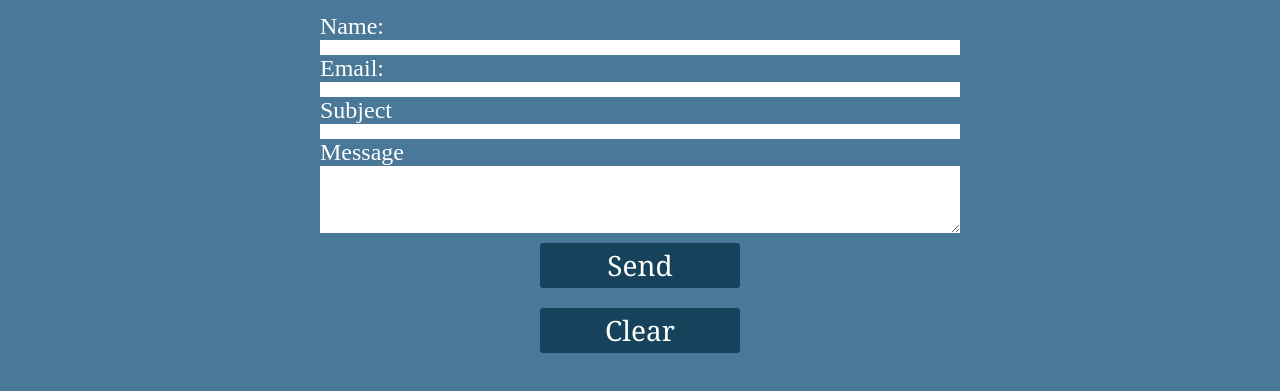
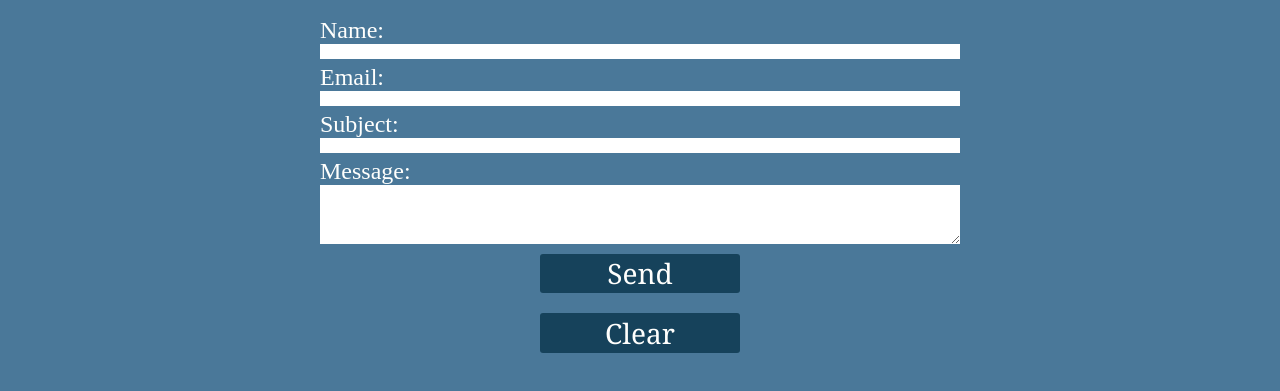
Before and after one commit to Ann-MarieKemp/portfolio, a Gatsby site: page /ContactInfo in a window 1280 px wide. Shown: the part 199-590 px from the top of the page. Built offline with nearby package versions, Linux system fonts and the light colour scheme; Gatsby itself is replaced by a stand-in of ours.

Commit message:
changed spacing on contact info page

```diff
--- a/src/pages/ContactInfo.js
+++ b/src/pages/ContactInfo.js
@@ -27,7 +27,7 @@ const ContactInfo = props => {
           <label className="form-label">Name:</label>
 
           <input className="form-input" type="text" name="name" id="name" />
-          <label className="form-label">Email: </label>
+          <label className="form-label">Email:</label>
           <input
             className="form-input"
             type="email"
@@ -35,7 +35,7 @@ const ContactInfo = props => {
             id="email"
           />
 
-          <label className="form-label subject">Subject </label>
+          <label className="form-label subject">Subject:</label>
           <input
             className="form-input"
             type="text"
@@ -43,7 +43,7 @@ const ContactInfo = props => {
             id="subject"
           />
 
-          <label className="form-label message">Message </label>
+          <label className="form-label message">Message:</label>
           <textarea
             className="form-input"
             name="message"
--- a/src/styles/ContactInfo.css
+++ b/src/styles/ContactInfo.css
@@ -41,3 +41,6 @@ button {
 .contact-email:hover {
   color: #16425b;
 }
+label {
+  margin-top: 0.2em;
+}
--- a/src/styles/global.css
+++ b/src/styles/global.css
@@ -104,5 +104,3 @@ a:hover {
 .sub-header.resume:hover {
   color: #e3d0d8;
 }
-.project-link-hover {
-}
```
